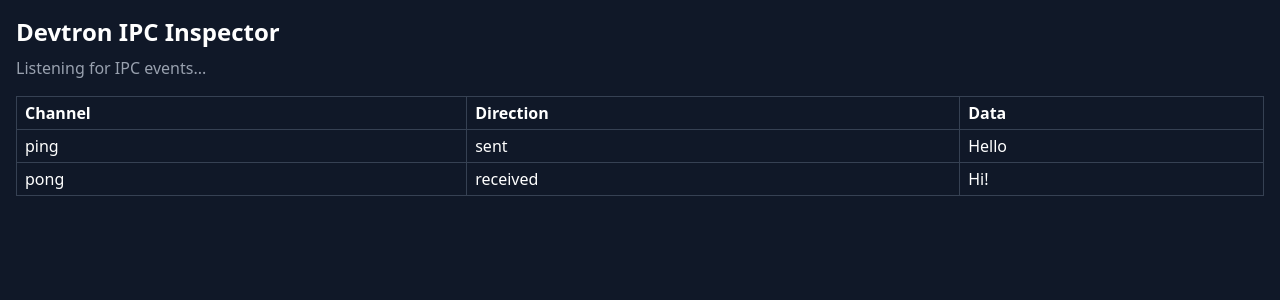
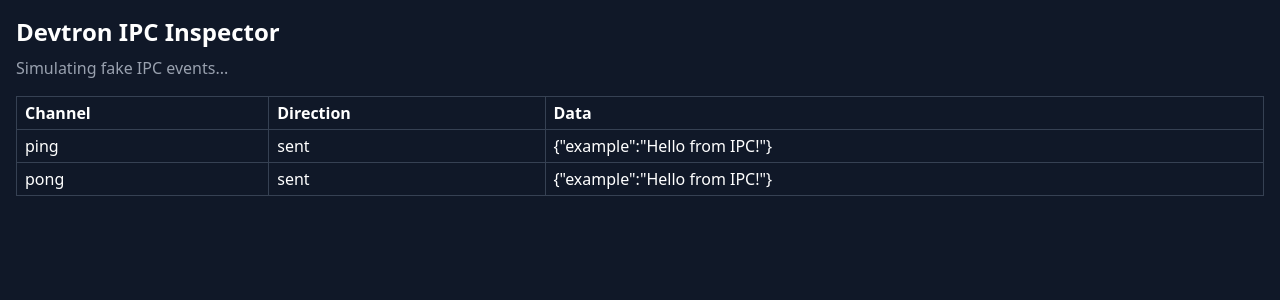
Before and after one commit to NikkiAung/DevTron-Prototype, a React (Vite) app: page / in a window 1280 px wide. Shown: the top 300 px of the page. Built offline with nearby package versions, Linux system fonts and the light colour scheme.

Commit message:
develop: dynamic UI wth fake IPC log

```diff
--- a/src/App.jsx
+++ b/src/App.jsx
@@ -1,11 +1,29 @@
+import { useEffect, useState } from 'react';
+
 function App() {
+  const [events, setEvents] = useState([]);
+
+  // Simulate receiving IPC events every 2 seconds
+  useEffect(() => {
+    const interval = setInterval(() => {
+      const fakeEvent = {
+        id: Date.now(),
+        channel: Math.random() > 0.5 ? 'ping' : 'pong',
+        direction: Math.random() > 0.5 ? 'sent' : 'received',
+        data: JSON.stringify({ example: 'Hello from IPC!' })
+      };
+      setEvents(prev => [fakeEvent, ...prev]);
+    }, 2000);
+
+    return () => clearInterval(interval); // cleanup
+  }, []);
+
   return (
     <div className="bg-gray-900 text-white min-h-screen p-4">
       <h1 className="text-2xl font-bold mb-2">Devtron IPC Inspector</h1>
-      <p className="text-gray-400">Listening for IPC events...</p>
+      <p className="text-gray-400">Simulating fake IPC events...</p>
 
-      <div className="mt-4">
-        <table className="w-full text-left table-auto border-collapse border border-gray-700">
+      <table className="mt-4 w-full text-left table-auto border-collapse border border-gray-700">
         <thead>
           <tr>
             <th className="border border-gray-700 px-2 py-1">Channel</th>
@@ -14,19 +32,15 @@
           </tr>
         </thead>
         <tbody>
-            <tr>
-              <td className="border border-gray-700 px-2 py-1">ping</td>
-              <td className="border border-gray-700 px-2 py-1">sent</td>
-              <td className="border border-gray-700 px-2 py-1">Hello</td>
+          {events.map(event => (
+            <tr key={event.id}>
+              <td className="border border-gray-700 px-2 py-1">{event.channel}</td>
+              <td className="border border-gray-700 px-2 py-1">{event.direction}</td>
+              <td className="border border-gray-700 px-2 py-1">{event.data}</td>
             </tr>
-            <tr>
-              <td className="border border-gray-700 px-2 py-1">pong</td>
-              <td className="border border-gray-700 px-2 py-1">received</td>
-              <td className="border border-gray-700 px-2 py-1">Hi!</td>
-            </tr>
+          ))}
         </tbody>
       </table>
-      </div>
     </div>
   );
 }
```
Lines whose indentation alone changed are shown as unchanged.
